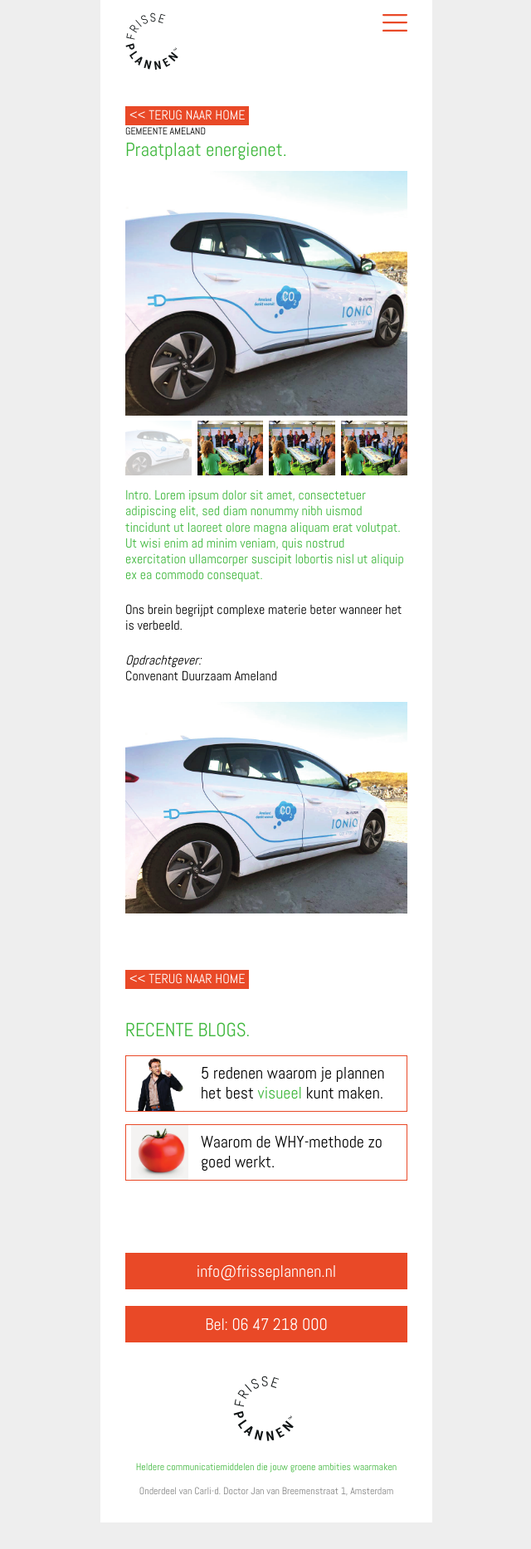
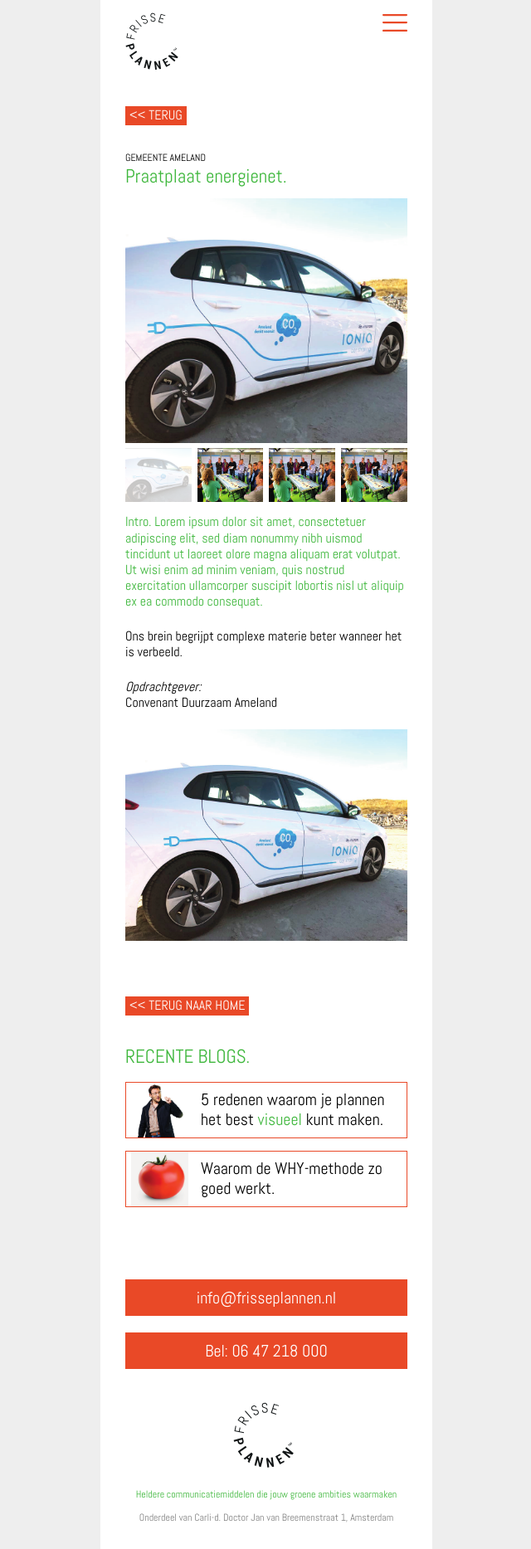
Before and after one commit to jhvanderschee/carli_d, a Jekyll site: the page built from _projects/praatplaat-energienet3.md, in a window 1280 px wide. Shown: the whole page at 83% size, without its empty margins (319-959 px from the left). Built offline with Jekyll 4.4.1, drawn with Linux system fonts in a browser that asks for light colours; before the commit the page ends 1835 px from its top, so only the background shows below that.

Commit message:
Update project.html

```diff
--- a/_layouts/project.html
+++ b/_layouts/project.html
@@ -1,7 +1,7 @@
 {% include header.html %}
 
 <div class="section" style="padding-top: 120px;">
-        <a href="/" class="button"><< Terug naar home</a><br />
+        <a href="/" class="button"><< Terug</a><br /><br />
     <div class="subtitle">{{ page.subtitle }}</div>
     <strong>{{ page.title }}</strong>
     <div id="currentimage" style="margin: 10px 0 10px; height: 295px; background: url('{{ page.image }}') center center / cover;"></div>
```
